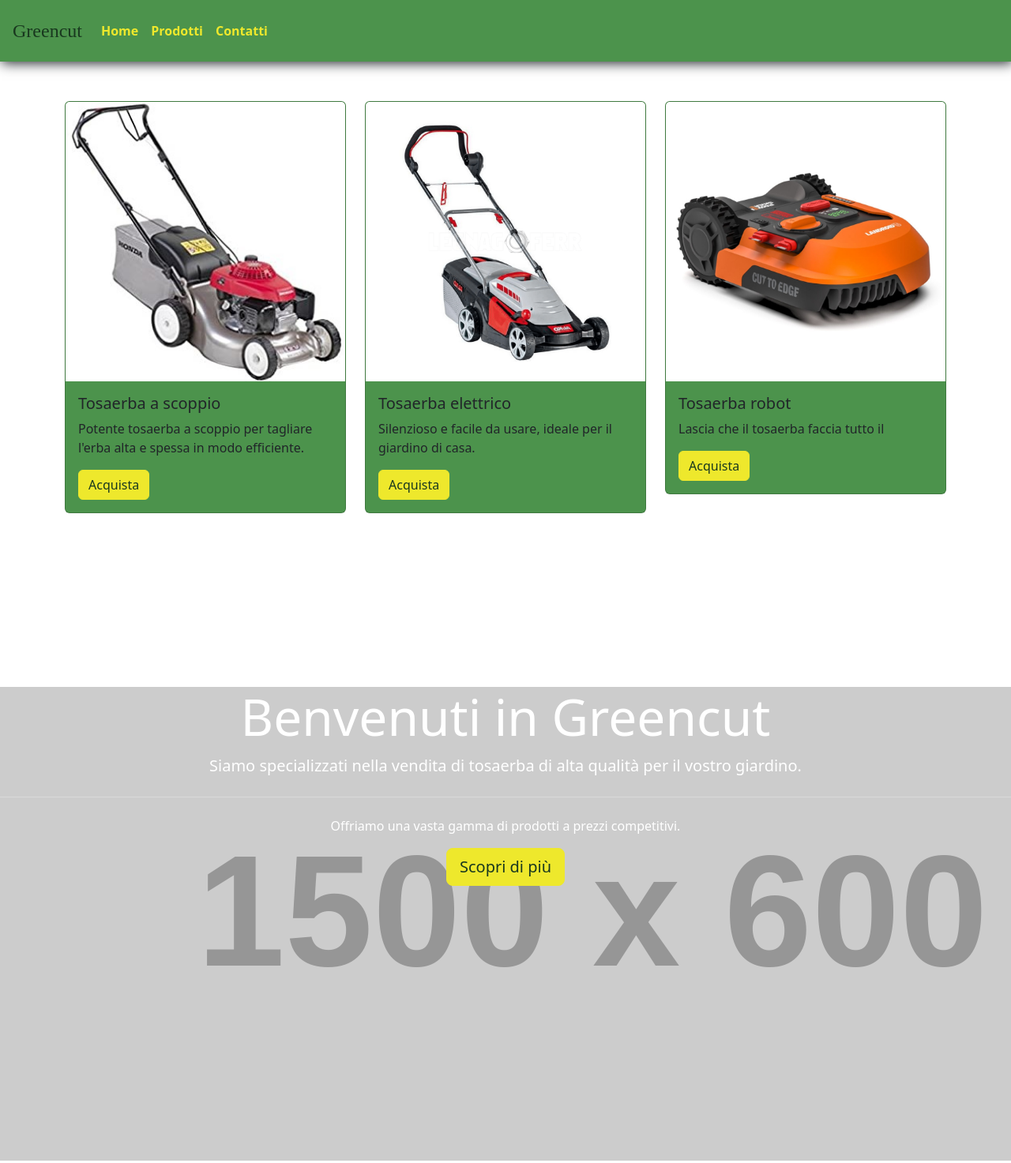
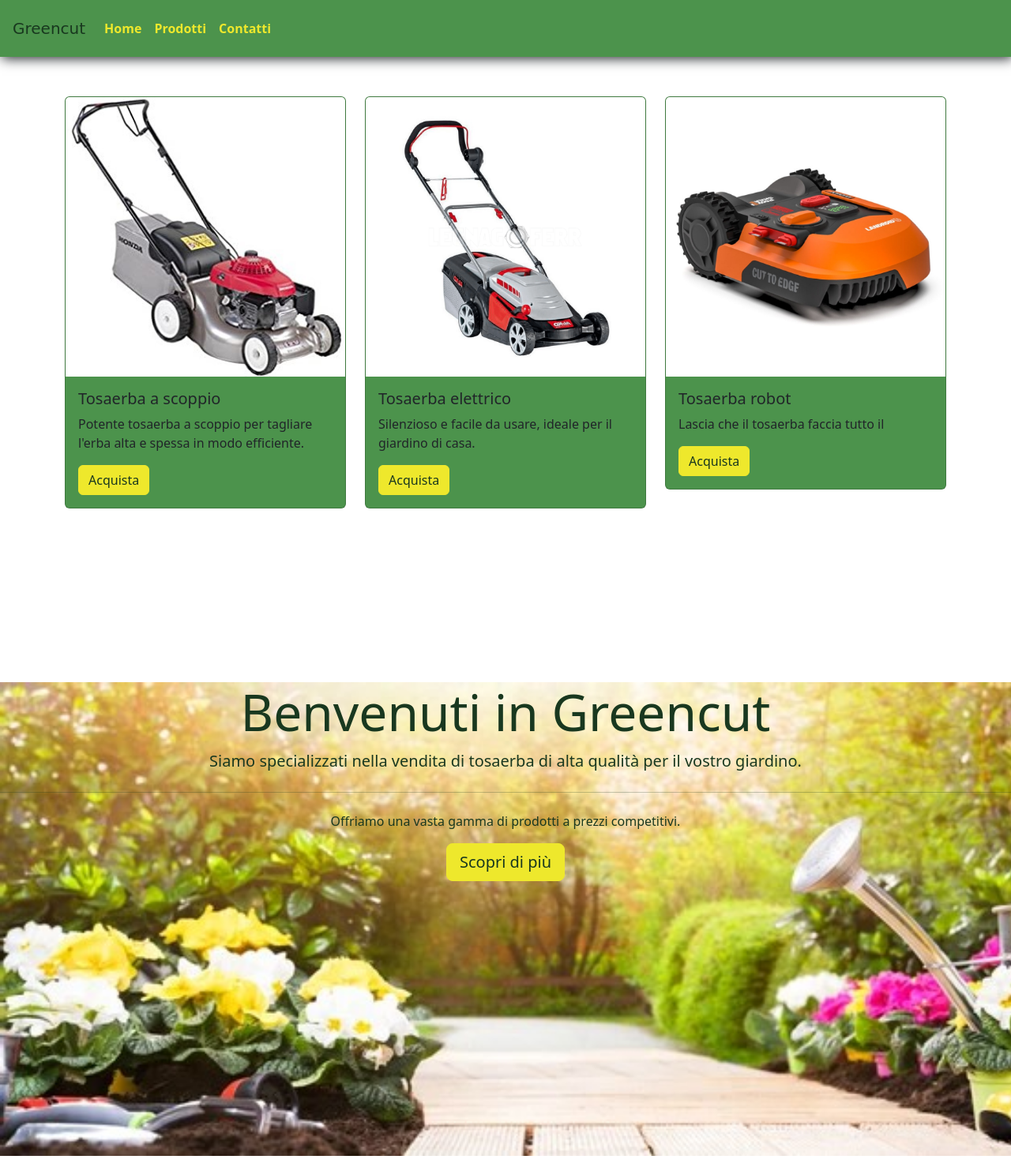
Before and after one commit to danielveronese/corso_PON, a plain HTML site: page greencut/index.html in a window 1280 px wide. Shown: the top 1473 px of the page at 79% size. Drawn offline with nearby package versions, Linux system fonts and the light colour scheme; placeholder pictures from the web are drawn by us.

Commit message:
creazione pagina prodotti e sistemazione pagina home

```diff
--- a/greencut/index.html
+++ b/greencut/index.html
@@ -12,7 +12,7 @@
 
 <body>
 	<!-- Barra di navigazione -->
-	<nav class="navbar navbar-expand-lg navbar-light p-3" id="nav-bar">
+	<nav class="navbar navbar-expand-lg p-3" id="nav-bar">
 		<a class=" navbar-brand" href="#" style="color: #19381f;">Greencut</a>
 		<button class="navbar-toggler" type="button" data-toggle="collapse" data-target="#navbarNav"
 			aria-controls="navbarNav" aria-expanded="false" aria-label="Toggle navigation">
@@ -24,7 +24,7 @@
 					<a class="nav-link" href="#">Home</a>
 				</li>
 				<li class="nav-item active">
-					<a class="nav-link" href="#">Prodotti</a>
+					<a class="nav-link" href="prodotti.html">Prodotti</a>
 				</li>
 				<li class="nav-item active">
 					<a class="nav-link" href="#">Contatti</a>
@@ -87,7 +87,7 @@
 		<div class="row">
 			<div class="col-md-4">
 				<div class="card">
-					<img src="https://via.placeholder.com/300x200.png?text=Prodotto1" class="card-img-top" alt="...">
+					<img src="https://via.placeholder.com/300x200.png?text=Prodotto" class="card-img-top" alt="...">
 					<div class="card-body">
 						<h5 class="card-title">Tosaerba Modello X</h5>
 						<p class="card-text">Descrizione del prodotto. Lorem ipsum dolor sit amet, consectetur
--- a/greencut/style.css
+++ b/greencut/style.css
@@ -1,14 +1,14 @@
 @font-face {
-	font-family: Baumans;
-	src: local('font\Baumans-Regular.ttf') format('.ttf');
+	font-family: 'Changa', cursive;
+	src: local('font/Changa-VariableFont_wght.ttf')
 }
 
 
 /* Stile del Jumbotron */
 .jumbotron {
-	background-image: url('https://via.placeholder.com/1500x600.png?text=Immagine+di+Sfondo');
+	background-image: url("Images/sfondo.jpg");
 	background-size: cover;
-	color: #fff;
+	color: #19381f;
 	height: 600px;
 	text-align: center;
 }
@@ -33,8 +33,10 @@
 /* Stile della navbar */
 .navbar-brand {
 
-	font-family: Baumans;
-	font-size: 1.5rem;
+	font-family: Changa, cursive;
+	font-weight: 400;
+
+
 }
 
 /* Stile del bottone Acquista */
```
Also changed, not shown: greencut/Images/sfondo.jpg (added), greencut/font/Baumans-Regular.ttf (deleted), greencut/font/Changa-Regular.ttf (added), greencut/font/Changa-VariableFont_wght.ttf (added), greencut/font/Satisfy-Regular.ttf (deleted), greencut/font/static/Changa-Bold.ttf (added), greencut/font/static/Changa-ExtraBold.ttf (added), greencut/font/static/Changa-ExtraLight.ttf (added), greencut/font/static/Changa-Light.ttf (added), greencut/font/static/Changa-Medium.ttf (added), greencut/font/static/Changa-Regular.ttf (added), greencut/font/static/Changa-SemiBold.ttf (added), greencut/prodotti.html (added).
